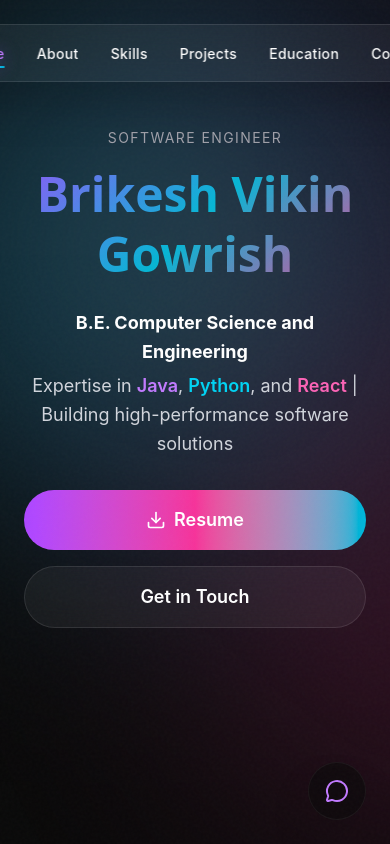
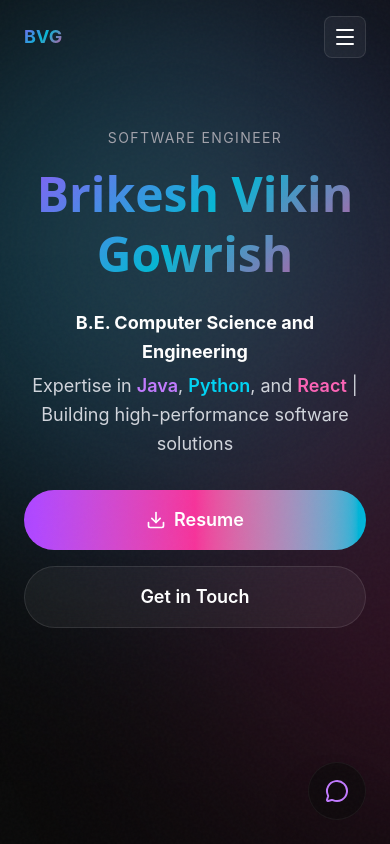
Before and after one commit to BrikeshG/Myportfolio, a React (Vite) app: page / in a window 390 px wide. Shown: the top 844 px of the page. Built offline with nearby package versions, Linux system fonts and the light colour scheme.

Commit message:
Add hamburger menu for mobile navigation

```diff
--- a/src/components/Navbar.jsx
+++ b/src/components/Navbar.jsx
@@ -1,10 +1,12 @@
 import { useState, useEffect } from 'react';
-import { motion } from 'framer-motion';
+import { motion, AnimatePresence } from 'framer-motion';
+import { Menu, X } from 'lucide-react';
 import useScrollSpy from '../hooks/useScrollSpy';
 import { NAVIGATION } from '../constants';
 
 export default function Navbar() {
     const [scrolled, setScrolled] = useState(false);
+    const [mobileMenuOpen, setMobileMenuOpen] = useState(false);
     const navItems = NAVIGATION.map(item => item.href);
     const activeSection = useScrollSpy(navItems, 150);
 
@@ -16,17 +18,32 @@ export default function Navbar() {
         return () => window.removeEventListener('scroll', handleScroll);
     }, []);
 
+    // Lock body scroll when mobile menu is open
+    useEffect(() => {
+        if (mobileMenuOpen) {
+            document.body.style.overflow = 'hidden';
+        } else {
+            document.body.style.overflow = 'unset';
+        }
+        return () => {
+            document.body.style.overflow = 'unset';
+        };
+    }, [mobileMenuOpen]);
+
     const scrollToSection = (id) => {
         const element = document.getElementById(id);
         if (element) {
             element.scrollIntoView({ behavior: 'smooth' });
         }
+        setMobileMenuOpen(false);
     };
 
     return (
+        <>
+            {/* Desktop Navbar */}
             <motion.nav
                 className={`fixed top-6 left-1/2 transform -translate-x-1/2 z-50 transition-all duration-300 ${scrolled ? 'glass-dark' : 'glass'
-                } rounded-full px-8 py-4 shadow-2xl`}
+                    } rounded-full px-8 py-4 shadow-2xl hidden md:block`}
                 initial={{ y: -100, opacity: 0 }}
                 animate={{ y: 0, opacity: 1 }}
                 transition={{ duration: 0.5, ease: "easeOut" }}
@@ -54,5 +71,79 @@ export default function Navbar() {
                     ))}
                 </ul>
             </motion.nav>
+
+            {/* Mobile Navbar Header */}
+            <motion.div
+                className={`fixed top-0 left-0 right-0 z-50 md:hidden transition-all duration-300 ${scrolled || mobileMenuOpen ? 'glass-dark' : 'bg-transparent'
+                    }`}
+                initial={{ y: -100, opacity: 0 }}
+                animate={{ y: 0, opacity: 1 }}
+                transition={{ duration: 0.5, ease: "easeOut" }}
+            >
+                <div className="flex items-center justify-between px-6 py-4">
+                    <span className="text-lg font-bold gradient-text">BVG</span>
+                    <button
+                        onClick={() => setMobileMenuOpen(!mobileMenuOpen)}
+                        className="p-2 rounded-lg glass border border-white/10 hover:border-purple-500/50 transition-colors"
+                        aria-label="Toggle menu"
+                    >
+                        {mobileMenuOpen ? (
+                            <X className="w-6 h-6 text-purple-400" />
+                        ) : (
+                            <Menu className="w-6 h-6 text-white" />
+                        )}
+                    </button>
+                </div>
+            </motion.div>
+
+            {/* Mobile Menu Overlay */}
+            <AnimatePresence>
+                {mobileMenuOpen && (
+                    <motion.div
+                        className="fixed inset-0 z-40 md:hidden"
+                        initial={{ opacity: 0 }}
+                        animate={{ opacity: 1 }}
+                        exit={{ opacity: 0 }}
+                        transition={{ duration: 0.2 }}
+                    >
+                        {/* Backdrop */}
+                        <div
+                            className="absolute inset-0 bg-black/80 backdrop-blur-sm"
+                            onClick={() => setMobileMenuOpen(false)}
+                        />
+
+                        {/* Menu Content */}
+                        <motion.div
+                            className="absolute top-16 left-4 right-4 glass-dark rounded-2xl p-6 border border-white/10"
+                            initial={{ opacity: 0, y: -20, scale: 0.95 }}
+                            animate={{ opacity: 1, y: 0, scale: 1 }}
+                            exit={{ opacity: 0, y: -20, scale: 0.95 }}
+                            transition={{ duration: 0.2, ease: "easeOut" }}
+                        >
+                            <ul className="space-y-2">
+                                {navItems.map((item, index) => (
+                                    <motion.li
+                                        key={item}
+                                        initial={{ opacity: 0, x: -20 }}
+                                        animate={{ opacity: 1, x: 0 }}
+                                        transition={{ delay: index * 0.05 }}
+                                    >
+                                        <button
+                                            onClick={() => scrollToSection(item)}
+                                            className={`w-full text-left px-4 py-3 rounded-xl capitalize text-lg font-medium tracking-wide transition-all duration-300 ${activeSection === item
+                                                ? 'bg-gradient-to-r from-purple-500/20 to-cyan-500/20 text-purple-400 border border-purple-500/30'
+                                                : 'text-white hover:bg-white/5 hover:text-purple-400'
+                                                }`}
+                                        >
+                                            {item}
+                                        </button>
+                                    </motion.li>
+                                ))}
+                            </ul>
+                        </motion.div>
+                    </motion.div>
+                )}
+            </AnimatePresence>
+        </>
     );
 }
```
Also changed, not shown: 1 other file (tests, documents, lock files or other folders). Lines whose indentation alone changed are shown as unchanged.
